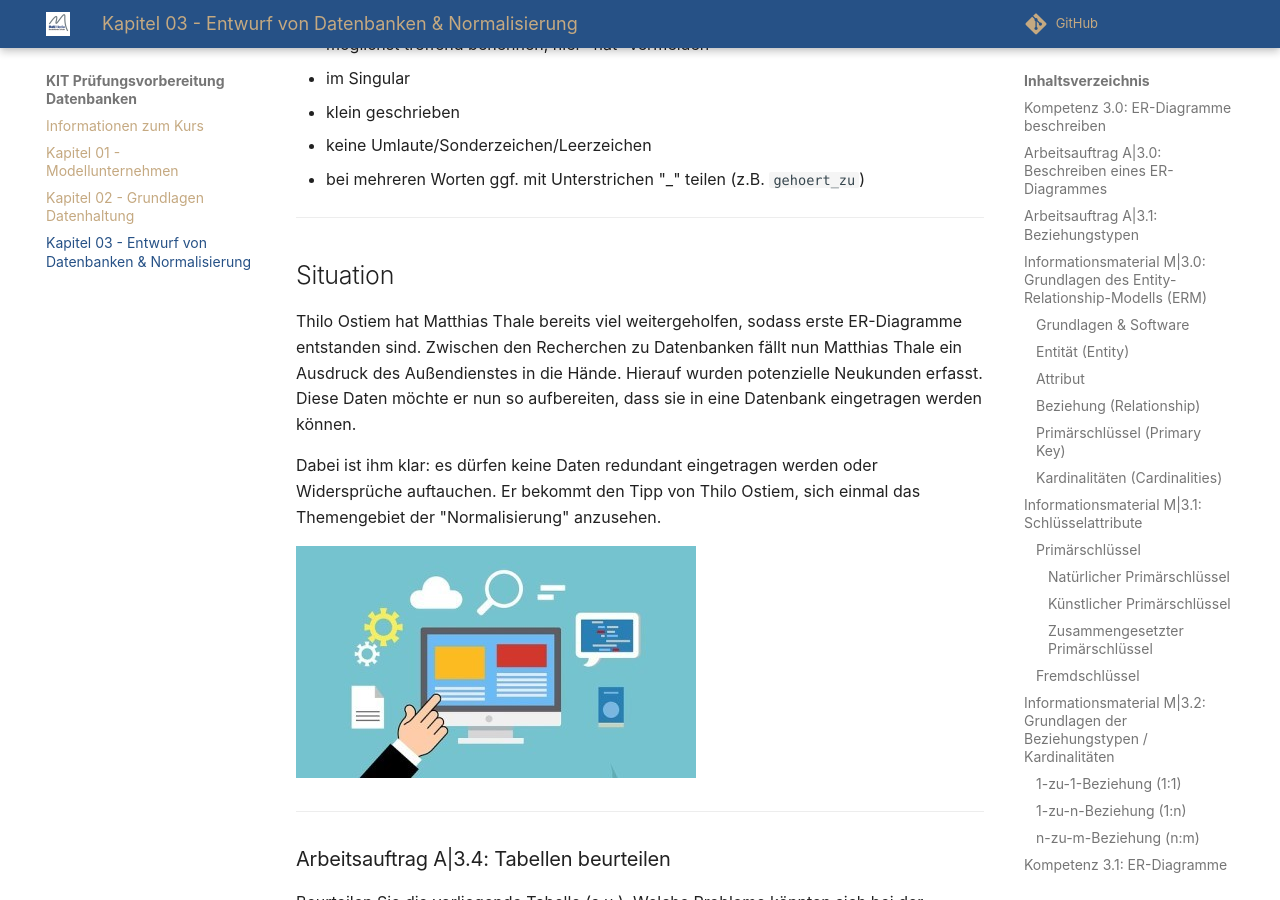
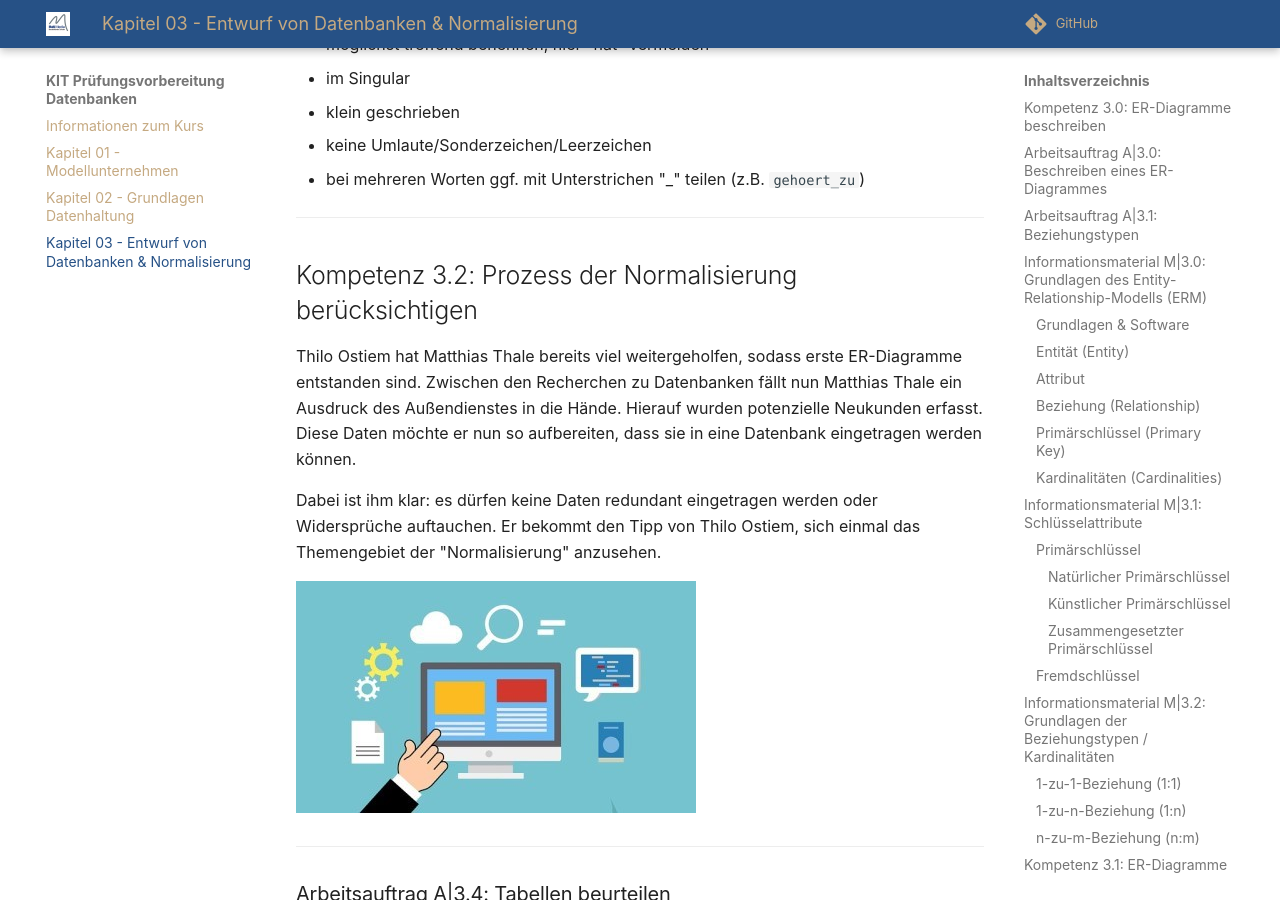
Before and after one commit to herr-nm/MMBbS_KIT_PVDB, an MkDocs documentation site: the page built from docs/kapitel_03.md, in a window 1280 px wide and 900 px high, scrolled down 14307 px. Built offline with MkDocs 1.6.1 and Material for MkDocs 9.7.7, drawn with Linux system fonts in a browser that asks for light colours; comment, search, counter and statistics services are not loaded.

Commit message:
Kapitel 3 ergänzt

```diff
--- a/docs/kapitel_03.md
+++ b/docs/kapitel_03.md
@@ -338,7 +338,7 @@ tbl_lagerort(<u>lagerortPK</u>, bezeichnung, temperatur)
 
 ---
 
-## Situation
+## Kompetenz 3.2: Prozess der Normalisierung berücksichtigen
 
 Thilo Ostiem hat Matthias Thale bereits viel weitergeholfen, sodass erste ER-Diagramme entstanden sind. Zwischen den Recherchen zu Datenbanken fällt nun Matthias Thale ein Ausdruck des Außendienstes in die Hände. Hierauf wurden potenzielle Neukunden erfasst. Diese Daten möchte er nun so aufbereiten, dass sie in eine Datenbank eingetragen werden können.
 
```
Also changed, not shown: docs/kapitel_04.md (added).
